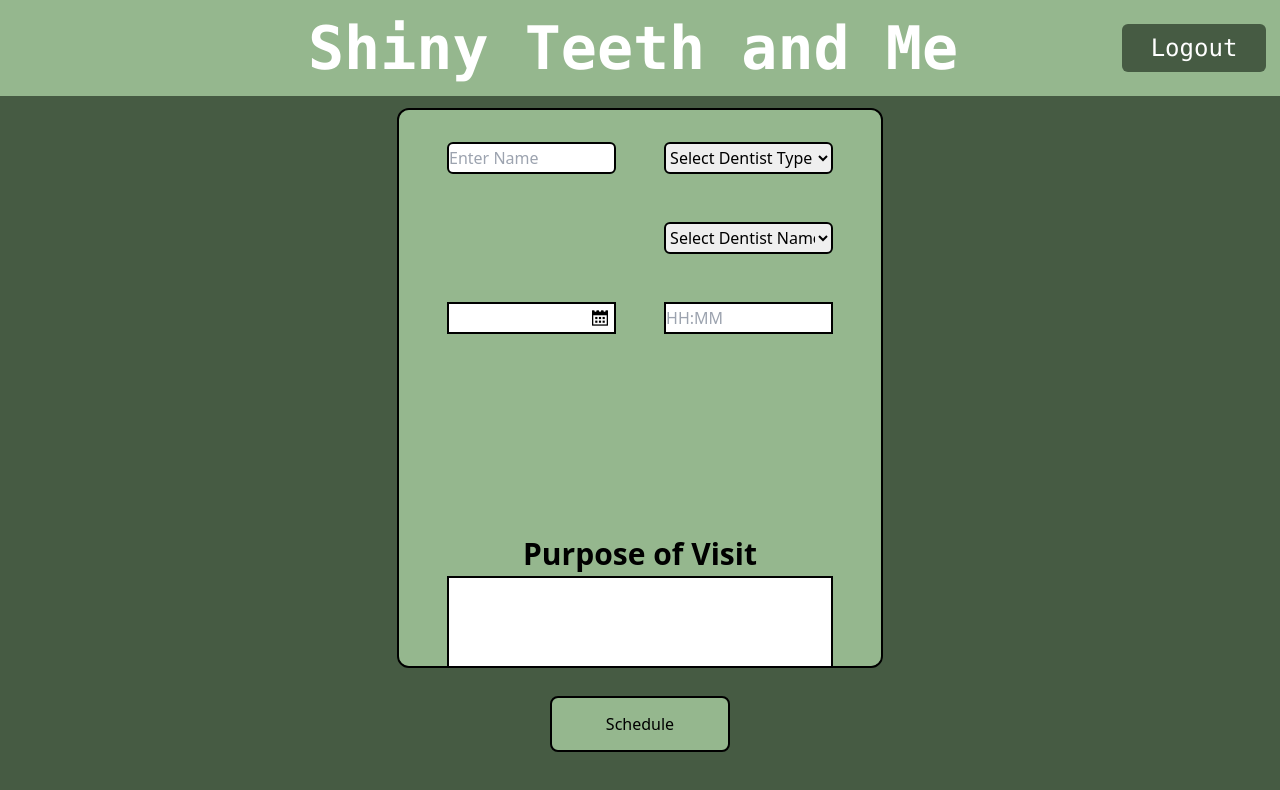
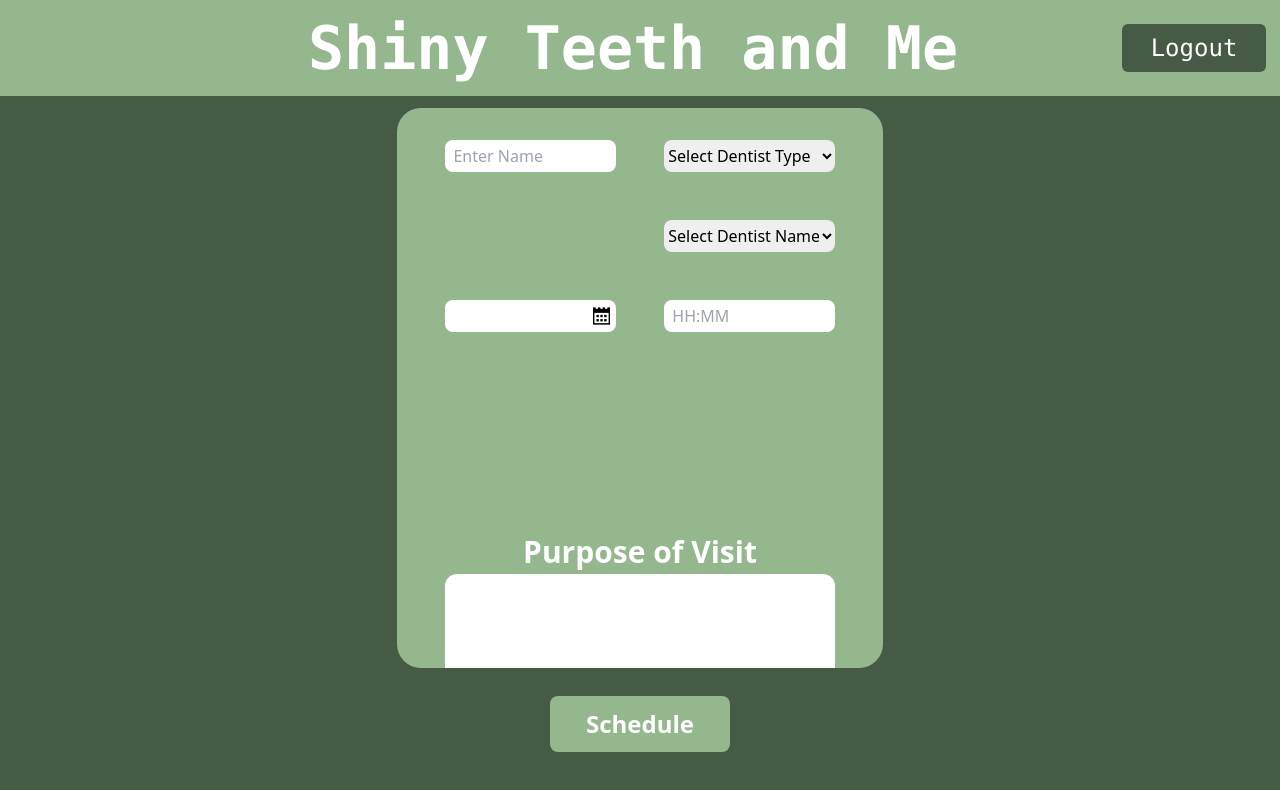
Before and after one commit to CS3560-02-4-Fall2024/group_project, a React (Vite) app in the folder frontend/: page /reqAppt in a window 1280 px wide. Shown: the top 790 px of the page. Built offline with nearby package versions, Linux system fonts and the light colour scheme.

Commit message:
Just a lil design change

```diff
--- a/frontend/src/pages/requestAppt.jsx
+++ b/frontend/src/pages/requestAppt.jsx
@@ -115,12 +115,12 @@ function RequestAppt() {
           <NavBar />
           {/* This is the form */}
           <div className='w-[100vw] h-[88vh] bg-dg flex flex-col items-center'>
-              <div className='w-[38vw] h-[70vh] border-2 border-black mt-auto mb-auto rounded-xl bg-g flex flex-wrap overflow-y-scroll justify-evenly content-start py-8'>
+              <div className='w-[38vw] h-[70vh] mt-auto mb-auto rounded-3xl bg-g flex flex-wrap overflow-y-scroll justify-evenly content-start py-8'>
                 {/* Input Name */}
-                <input onChange={(e) => setPatientName(e.target.value)} placeholder='Enter Name' className='w-[35%] h-8 fourkay:w-[40%] border-2 border-black rounded-md mb-12'></input>
+                <input onChange={(e) => setPatientName(e.target.value)} placeholder='Enter Name' className='w-[35%] h-8 fourkay:w-[40%] rounded-lg mb-12 pl-2'></input>
 
                 {/* Select Dentist Type */}
-                <select onChange={(e) => setDentistType(e.target.value)} className='w-[35%] h-8 fourkay:w-[40%] border-2 border-black rounded-md mb-12' >
+                <select onChange={(e) => setDentistType(e.target.value)} className='w-[35%] h-8 fourkay:w-[40%] rounded-lg mb-12' >
                   <option value="" disabled selected >Select Dentist Type</option>
                   <option value="orthodontist" >Orthodontist</option>
                   <option value="surgeon" >Oral Surgeon</option>
@@ -129,16 +129,16 @@ function RequestAppt() {
 
                 {/* Select Dentist (+ an invisible field to keep the structure) */}
                 <select className='w-[35%] fourkay:w-[40%] h-8 invisible mb-12'></select>
-                <select onChange={(e) => setDentistName(e.target.value)} className='w-[35%] fourkay:w-[40%] h-8 border-2 border-black rounded-md mb-12'>
+                <select onChange={(e) => setDentistName(e.target.value)} className='w-[35%] fourkay:w-[40%] h-8 rounded-lg mb-12'>
                   <option value="" disabled selected >Select Dentist Name</option>
                 </select>
 
-                <div id="picked-date" className='w-[35%] h-8 fourkay:w-[40%] border-2 border-black bg-white flex flex-row' >
+                <div id="picked-date" className='w-[35%] h-8 fourkay:w-[40%] bg-white flex flex-row rounded-lg' >
                   <p className='w-5/6 h-full'>{date}</p>
                   <button  onClick={toggleCalendar} className='w-1/6 h-full hover:bg-[#587354] flex justify-center items-center'><img src={IconCalendar} className='w-[60%] h-auto'></img></button>
                 </div>
 
-                <input onChange={(e) => setTime(e.target.value)} placeholder='HH:MM' className='w-[35%] h-8 fourkay:w-[40%] border-2 border-black ' ></input>
+                <input onChange={(e) => setTime(e.target.value)} placeholder='HH:MM' className='w-[35%] h-8 fourkay:w-[40%] rounded-lg pl-2' ></input>
 
                 <div id="calender-header" className={`flex flex-row flex-wrap content-start w-[250px] h-[190px] mt-2 border-2 border-black rounded-md overflow-hidden ${calendarOpen ? '' : 'invisible'}`} >
                   <div className='flex flex-row w-full h-[15%] justify-between'>
@@ -170,13 +170,13 @@ function RequestAppt() {
 
                 {/* <select className='w-[100%] h-8 invisible mb-12'></select> */}
                 <div className='w-4/5 h-1/3 flex flex-col items-center min-h-0'>
-                  <p className='text-3xl font-semibold p-1'>Purpose of Visit</p>
-                  <textarea onChange={(e) => setPurpose(e.target.value)} className='w-full h-full border-2 border-black min-h-0'></textarea>
+                  <p className='text-3xl text-white font-semibold p-1'>Purpose of Visit</p>
+                  <textarea onChange={(e) => setPurpose(e.target.value)} className='w-full h-full rounded-xl pl-2 pt-2 min-h-0'></textarea>
                 </div>
               </div>
 
               {/* This is the Schedule Button */}
-              <button onClick={Schedule} className='w-[14vw] h-[7vh] border-2 border-black bg-g hover:bg-[#587354] rounded-lg mb-12 mt-4'>Schedule</button>
+              <button onClick={Schedule} className='w-[14vw] h-[7vh] bg-g hover:bg-[#587354] rounded-lg mb-12 mt-4 text-white font-bold text-2xl'>Schedule</button>
           </div>
       </>
     )
```
